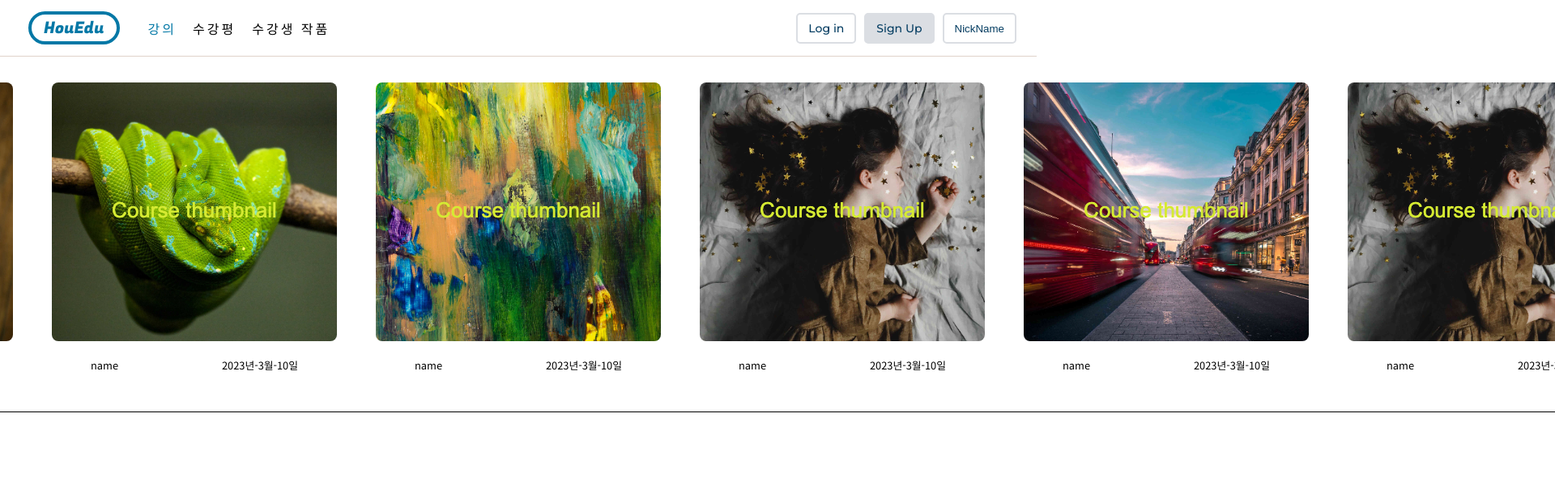
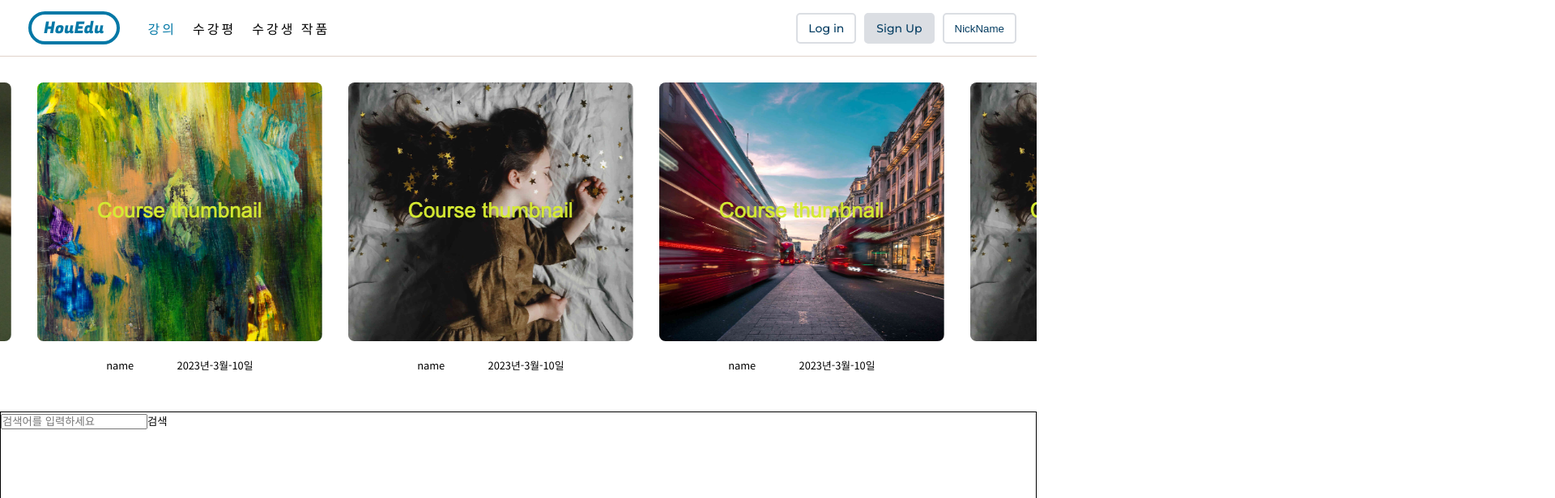
Before and after one commit to selene-cho/HouEdu-react-front, a React (Create React App) app: page /courses in a window 1280 px wide. Shown: the top 616 px of the page at 81% size, 1920 px wide, since content can reach past the window. Built offline with nearby package versions, Linux system fonts and the light colour scheme.

Commit message:
포트폴리오 컴포넌트 자동슬라이드 css로 구현 - 자바스크립트로 변경 예정 강의리스트 css 수정

```diff
--- a/src/components/course/Portfolio.module.scss
+++ b/src/components/course/Portfolio.module.scss
@@ -1,20 +1,23 @@
 .container {
    display: flex;
    align-items: center;
-   justify-content: space-around;
+   justify-content: center;
    flex-direction: row;
-   gap: 3rem;
+   margin: 2rem 0;
    overflow: hidden;
-   margin: 2rem 0;
+   position: relative;
+   width: 100%;
 }
 
 .main {
+   width: 20rem;
    display: flex;
    align-items: center;
    justify-content: center;
    flex-direction: column;
    border-radius: 0.5rem;
-   transform: translateX(180deg);
+   animation: scroll-animation 30s linear infinite forwards;
+   margin: 0 2rem;
 }
 
 .item {
@@ -23,10 +26,11 @@
 }
 
 .items {
-   width: 100%;
+   width: 20rem;
+   height: 100%;
    display: flex;
    justify-content: space-evenly;
-   gap: 6rem;
+   margin: 0 5.5rem;
    padding: 1rem;
    text-align: center;
 }
@@ -38,3 +42,12 @@
 .date {
    font-size: 0.8rem;
 }
+
+@keyframes scroll-animation {
+   0% {
+      transform: translate3d(0, 0, 0);
+   }
+   100% {
+      transform: translate3d(calc(-20rem * 7), 0, 0);
+   }
+}
--- a/src/pages/CourseList.module.scss
+++ b/src/pages/CourseList.module.scss
@@ -1,5 +1,5 @@
 .container {
-   // max-width: 87.5rem;
+   width: 100%;
    height: 100%;
    margin: auto;
 }
```
